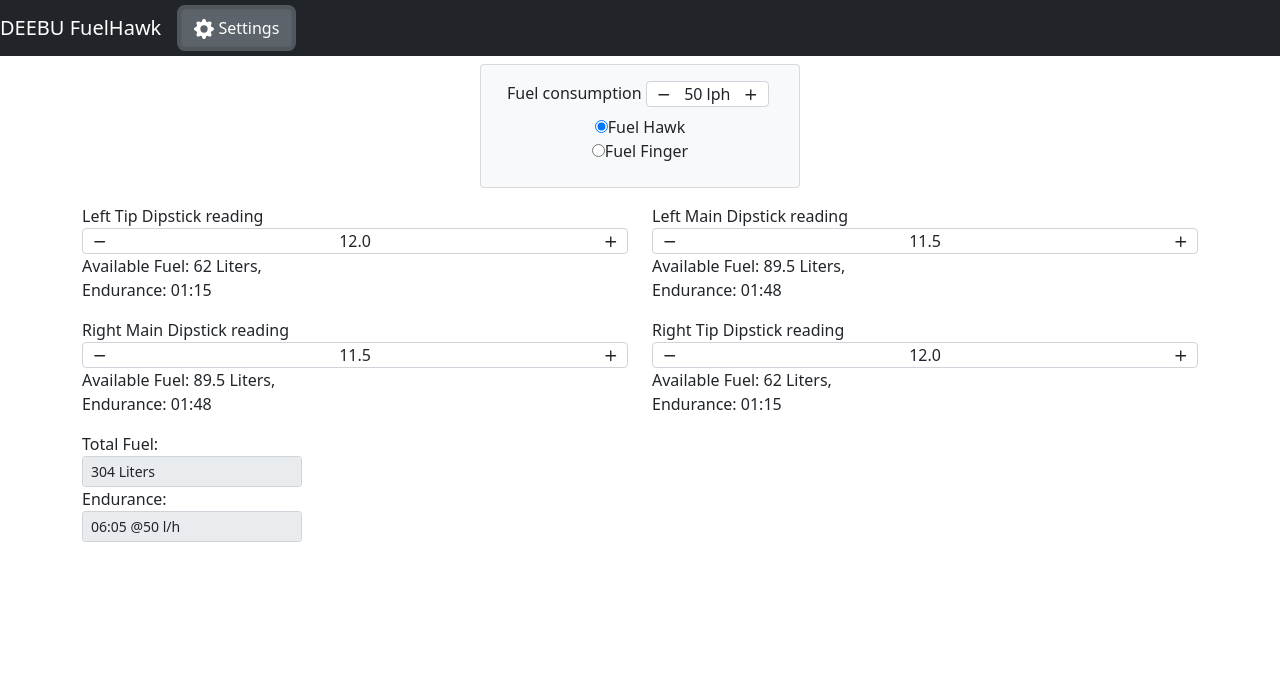
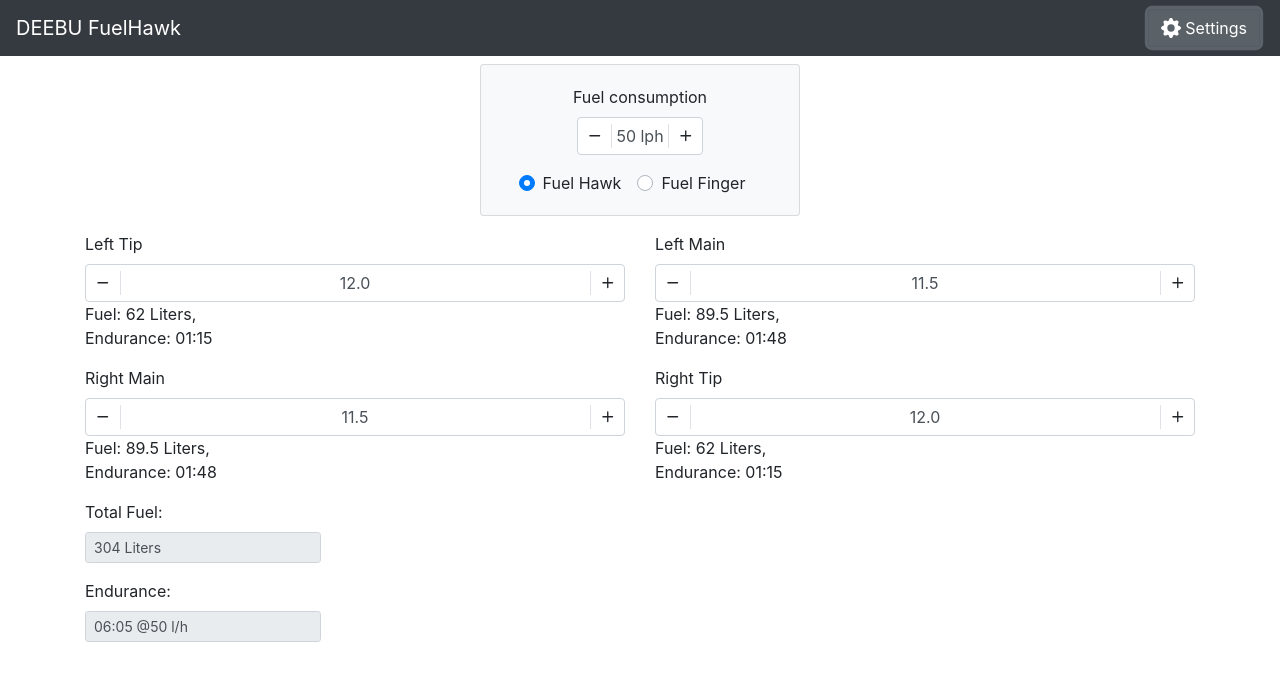
Before and after one commit to staski/fuel-hawk, a Vue app: page / in a window 1280 px wide. Both pictures are taken after a click on the button "Settings". Shown: the top 680 px of the page. Built offline with nearby package versions, Linux system fonts and the light colour scheme.

Commit message:
downgraded bootstrap to 4.6.1 (since bootstrap-vue is not compatible with 5.X) modified some labels

```diff
--- a/package.json
+++ b/package.json
@@ -8,7 +8,7 @@
     "lint": "vue-cli-service lint"
   },
   "dependencies": {
-    "bootstrap": "^5.1.3",
+    "bootstrap": "^4.6.1",
     "bootstrap-vue": "^2.21.2",
     "core-js": "^2.6.5",
     "vue": "^2.6.14"
--- a/src/App.vue
+++ b/src/App.vue
@@ -19,41 +19,44 @@
 <div align="center" class="mb-3">
  <b-collapse id="collapse-config" v-model="configVisible">
    <b-card class="m-2" bg-variant="light" style="max-width: 20rem">
-    <label for="fuel-setting">Fuel consumption </label>
+    <b-form-group id="fuel-setting-fg"
+      label="Fuel consumption"
+      label-for="fuel-setting"
+    >
     <b-form-spinbutton id="fuel-setting" v-model="litersPerHour" min="40" max="60"
         :formatter-fn="consumptionString"
         number
         inline
         class="mx-1"
     ></b-form-spinbutton>
+   </b-form-group>
     <b-form-radio-group
+        class="mt-2"
         id="type-setting"
         v-model="dipsticktype"
         name="radio-sub-component"
-        class="m-2"
     >
-      <b-form-radio v-model="dipsticktype" name="fuelhawk" value="FuelHawk"> Fuel Hawk</b-form-radio>
-      <b-form-radio v-model="dipsticktype" name="fuelfinger" value="FuelFinger"> Fuel Finger</b-form-radio>
+      <b-form-radio name="fuelhawk" value="FuelHawk"> Fuel Hawk</b-form-radio>
+      <b-form-radio name="fuelfinger" value="FuelFinger"> Fuel Finger</b-form-radio>
     </b-form-radio-group>
     </b-card>
-
 </b-collapse>
 </div>
 <b-container>
   <b-row>
     <b-col>
-      <fuel-tank-input name="Left Tip Dipstick reading" :dipStickType="dipsticktype" tankType="Tip" :dipValue="leftTipDipStick" :litersPerHour="litersPerHour" v-model="leftTipVolume"></fuel-tank-input>
+      <fuel-tank-input name="Left Tip" :dipStickType="dipsticktype" tankType="Tip" :dipValue="leftTipDipStick" :litersPerHour="litersPerHour" v-model="leftTipVolume"></fuel-tank-input>
     </b-col>
     <b-col>
-      <fuel-tank-input name="Left Main Dipstick reading" :dipStickType="dipsticktype" tankType="Main" :dipValue="leftMainDipStick" :litersPerHour="litersPerHour" v-model="leftMainVolume"></fuel-tank-input>
+      <fuel-tank-input name="Left Main" :dipStickType="dipsticktype" tankType="Main" :dipValue="leftMainDipStick" :litersPerHour="litersPerHour" v-model="leftMainVolume"></fuel-tank-input>
     </b-col>
 </b-row>
 <b-row>
     <b-col>
-      <fuel-tank-input name="Right Main Dipstick reading" :dipStickType="dipsticktype" tankType="Main" :dipValue="rightMainDipStick" :litersPerHour="litersPerHour" v-model="rightMainVolume"></fuel-tank-input>
+      <fuel-tank-input name="Right Main" :dipStickType="dipsticktype" tankType="Main" :dipValue="rightMainDipStick" :litersPerHour="litersPerHour" v-model="rightMainVolume"></fuel-tank-input>
     </b-col>
     <b-col>
-      <fuel-tank-input name="Right Tip Dipstick reading" :dipStickType="dipsticktype" tankType="Tip" :dipValue="rightTipDipStick" :litersPerHour="litersPerHour" v-model="rightTipVolume"></fuel-tank-input>
+      <fuel-tank-input name="Right Tip" :dipStickType="dipsticktype" tankType="Tip" :dipValue="rightTipDipStick" :litersPerHour="litersPerHour" v-model="rightTipVolume"></fuel-tank-input>
     </b-col>
   </b-row>
   <b-row>
--- a/src/components/FuelTankInputSB.vue
+++ b/src/components/FuelTankInputSB.vue
@@ -5,7 +5,7 @@
         v-bind:value="value" v-on:input="$emit('input', volumeForDip)"
         number
         ></b-form-spinbutton>
-        <p>Available Fuel: {{ volumeForDipStr }},<br>
+        <p>Fuel: {{ volumeForDipStr }},<br>
         Endurance: {{ endurance }}</p>
     </div>
 </template>
```
Also changed, not shown: 1 other file (tests, documents, lock files or other folders).
